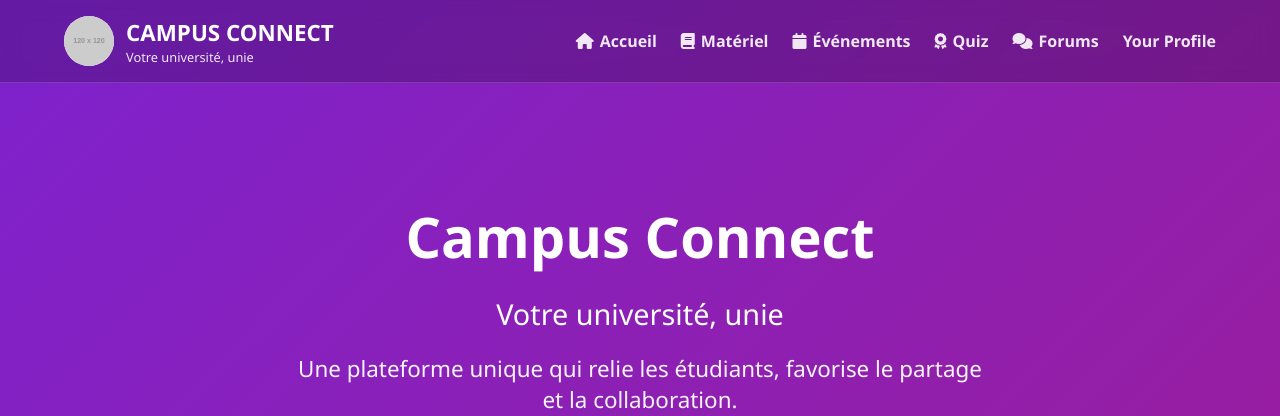
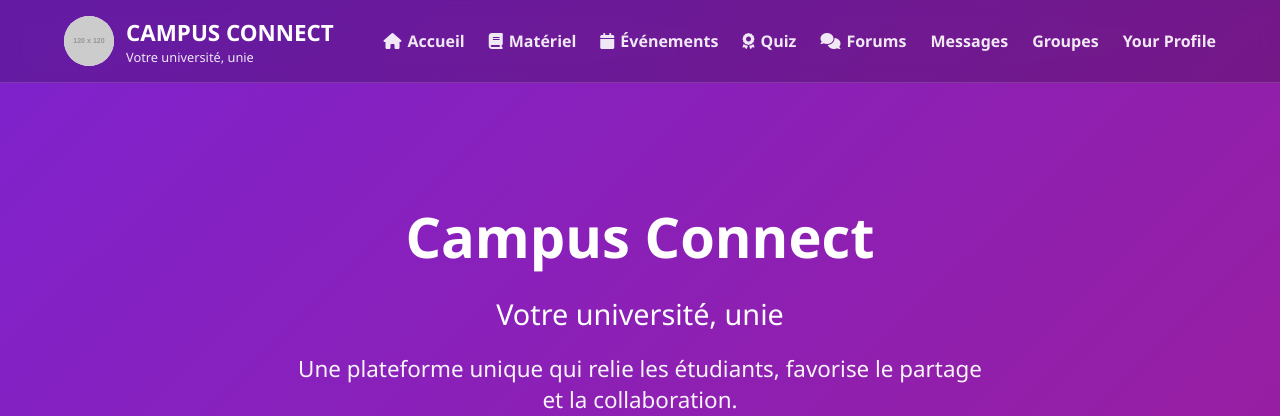
Before and after one commit to chouaibgharbi44-source/projet-web, a PHP site: page /view/FrontOffice/homepage.php in a window 1280 px wide. Shown: the top 416 px of the page. Run offline with PHP 8.4, Linux system fonts and the light colour scheme; grey boxes labelled with a size stand in for pictures from a placeholder-image service; some libraries are stand-ins or nearby versions.

```diff
--- a/view/FrontOffice/homepage.php
+++ b/view/FrontOffice/homepage.php
@@ -455,6 +455,8 @@
         <li><a href="../../BasmaCRUD/index.php"><i class="fas fa-calendar"></i> Événements</a></li>
         <li><a href="#quiz"><i class="fas fa-award"></i> Quiz</a></li>
         <li><a href="#forums"><i class="fas fa-comments"></i> Forums</a></li>
+        <li><a href="/campus connect/view/Front-office/messages.php" class="nav-item">Messages</a>
+        <li><a href="/campus connect/view/Front-office/group_messages.php" class="nav-item">Groupes</a>
         <li><a href="profile.php" class="button">Your Profile</a></li>
       </ul>
     </div>
@@ -628,4 +630,5 @@
     });
   </script>
 </body>
+
 </html>
```
